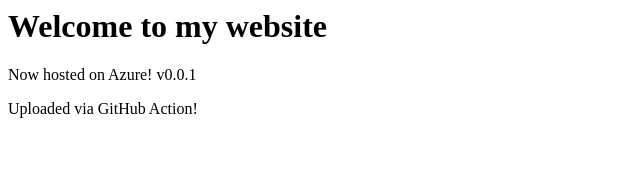
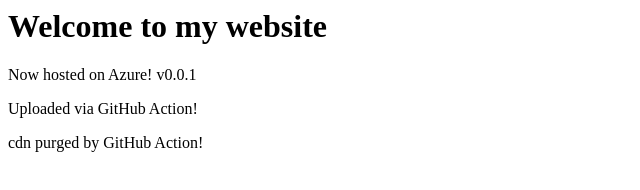
Before and after one commit to mpflynnx/static-website-azure-oidc, a plain HTML site: page public/index.html in a window 1280 px wide. Shown: the whole page, without its empty margins (0-640 px from the left). Drawn offline with Linux system fonts and the light colour scheme.

Commit message:
Update index.html

```diff
--- a/public/index.html
+++ b/public/index.html
@@ -6,5 +6,6 @@
   <h1>Welcome to my website</h1>
   <p>Now hosted on Azure! v0.0.1</p>
   <p>Uploaded via GitHub Action!</p>
+  <p>cdn purged by GitHub Action!</p>
 </body>
 </html>
```
